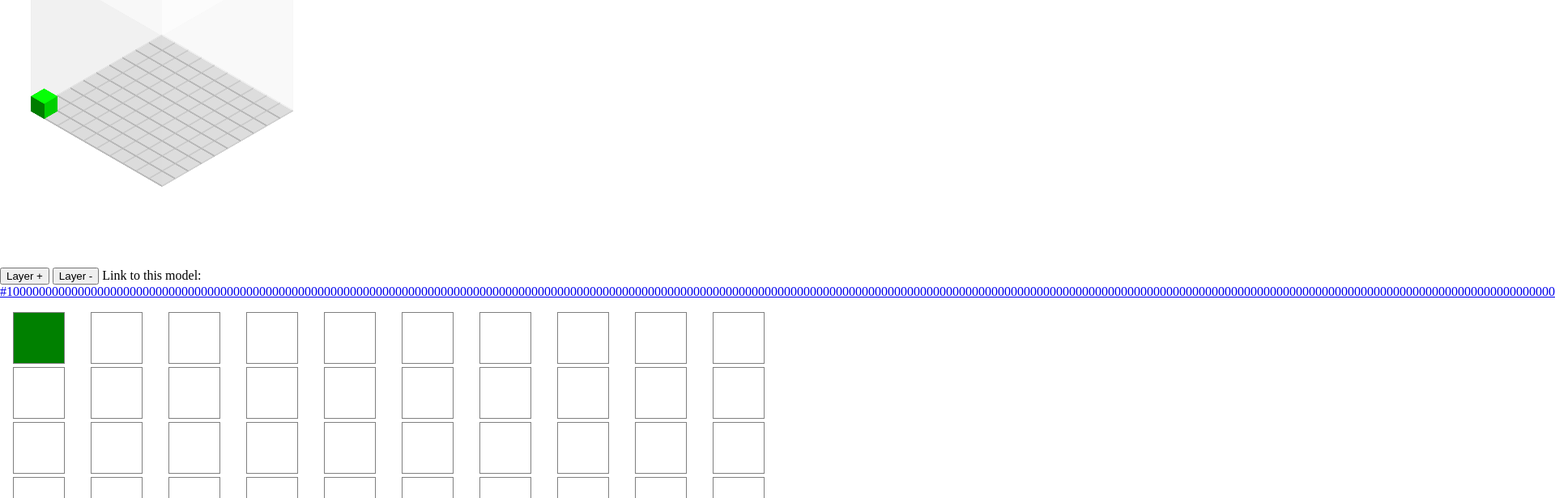
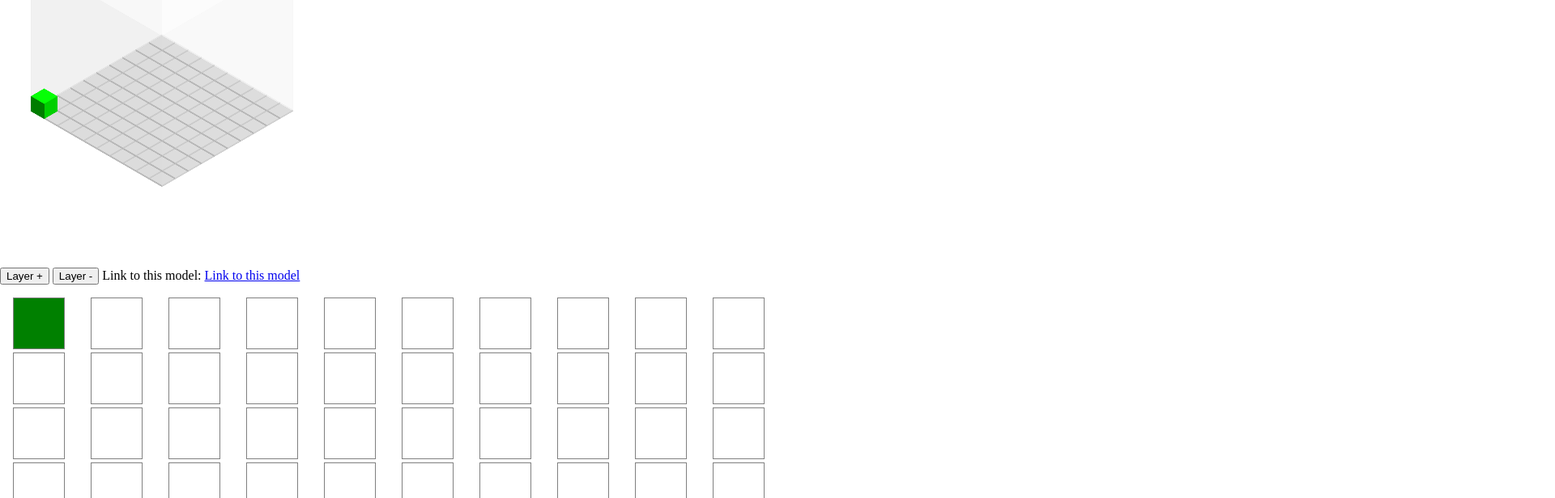
Before and after one commit to AVGP/constructr, a plain HTML site: page index.html in a window 1280 px wide. Both pictures are taken after a click on the element 48 px from the left and 889 px from the top of the page. Shown: the part 489-1105 px from the top of the page at 81% size, 1920 px wide, since content can reach past the window. Drawn offline with Linux system fonts and the light colour scheme.

Commit message:
Fixed the link text.

```diff
--- a/index.html
+++ b/index.html
@@ -49,7 +49,7 @@
       <p>
         <button id="layerUp">Layer +</button>
         <button id="layerDown">Layer -</button>
-        Link to this model: <a href="#" id="link">-</a>
+        Link to this model: <a href="#" id="link">Link to this model</a>
       <p>
       <div id="control"></div>
 
--- a/js/editor.js
+++ b/js/editor.js
@@ -58,8 +58,7 @@ function setupControl(tilesPerRow, tilesPerCol) {
                     }
 
                     window.location.hash = saveModel2String();
-                    link.textContent     = window.location.hash;
-                    link.href            = link.textContent;
+                    link.href            = window.location.href;
                 }, false);
                 row.appendChild(controlTile);
             })(x, y, rowControl);
```
